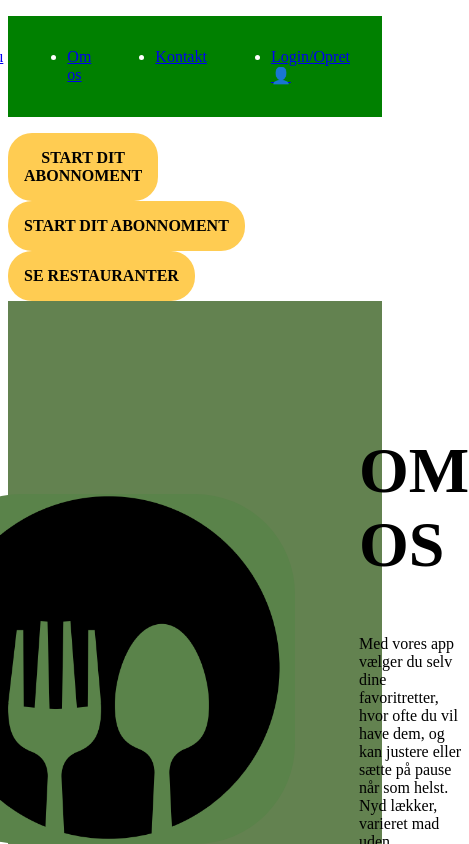
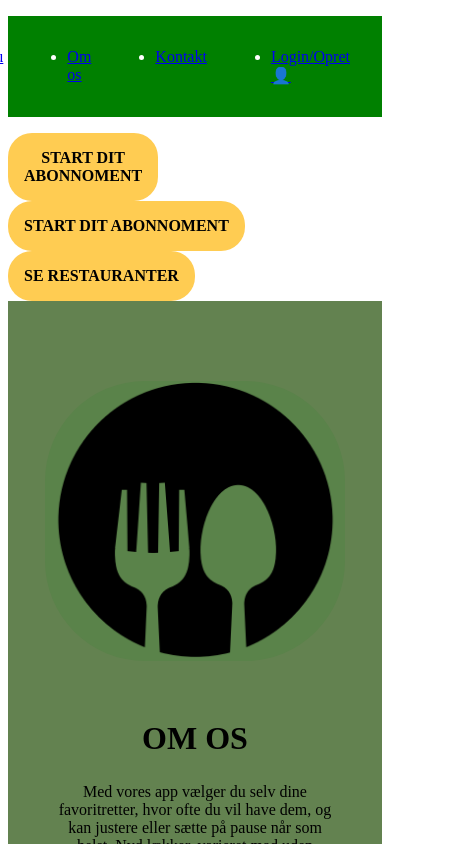
Before and after one commit to AndyAndyVu/praktikstaerk, a Nuxt app in the folder mit-nuxt-projekt/: page / in a window 390 px wide. Shown: the top 844 px of the page, 469 px wide, since content can reach past the window. Built offline with nearby package versions, Linux system fonts and the light colour scheme.

Commit message:
add media-query så den er responsiv til mobil

```diff
--- a/mit-nuxt-projekt/app/components/omos.vue
+++ b/mit-nuxt-projekt/app/components/omos.vue
@@ -32,12 +32,31 @@
 }
 
 h1 {
-  font-size: 4rem;
+  font-size: clamp(2rem, 5vw, 4rem);
   font-weight: bold;
 }
 
 .text-box {
-  margin-left: 2rem;
   max-width: 30ch;
 }
+
+.text-box p {
+  font-size: clamp(1rem, 2.5vw, 1.125rem);
+}
+
+@media (max-width: 768px) {
+  .omOs {
+    flex-direction: column;
+    text-align: center;
+  }
+
+  .omOs img {
+    max-width: 300px;
+    width: 100%;
+  }
+
+  .text-box {
+    max-width: 35ch;
+  }
+}
 </style>
```
